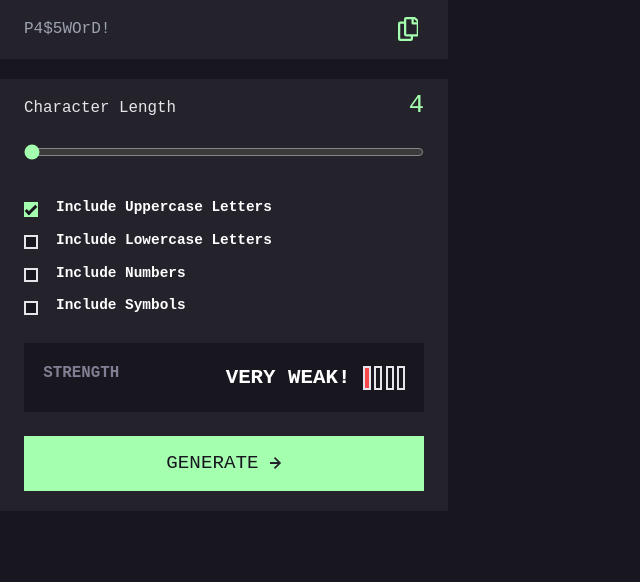
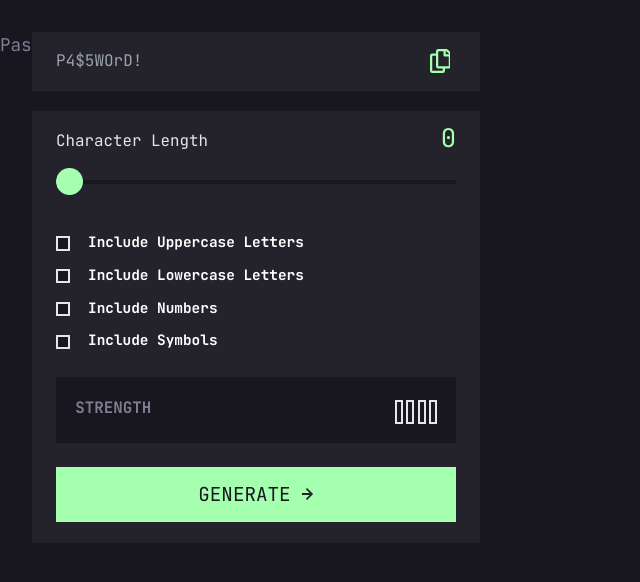
Before and after one commit to Stanley-Adisenu/RandomPasswordGenerator, a React (Vite) app: page / in a window 1280 px wide. Shown: the top 582 px of the page, without its empty margins (0-640 px from the left). Built offline with nearby package versions, Linux system fonts and the light colour scheme.

Commit message:
Range input css is updated. Final work complete

```diff
--- a/src/App.tsx
+++ b/src/App.tsx
@@ -12,14 +12,14 @@ import StrengthMeter from './components/StrengthMeter'
 
 function App() {
   const [password,setPassword] = useState<string | null>(null)
-  const [passwordLength, setPasswordLength] =  useState<number>(4)
-  const [includeUpperCase, setIncludeUppercase] = useState<boolean>(true)
+  const [passwordLength, setPasswordLength] =  useState<number>(0)
+  const [includeUpperCase, setIncludeUppercase] = useState<boolean>(false)
   const [includeLowerCase, setIncludeLowercase] = useState<boolean>(false)
   const [includeNumbers, setincludeNumbers] = useState<boolean>(false)
   const [includeSymbols, setincludeSymbols] = useState<boolean>(false)
   const [copied,setCopied] = useState<boolean>(false)
 
-  const [strength,setStrength]  = useState<string | null>('VERY WEAK!')
+  const [strength,setStrength]  = useState<string | null>('')
 
 
   function handleGeneratePassword(){
@@ -35,27 +35,38 @@ function App() {
 
   const handleCopyClick = () => {
 
+    if (password){
+      navigator.clipboard.writeText(password)
+      setCopied(true);
+      setTimeout(() => {
+        setCopied(false);
+      }, 2000);
+      return
+    }
+    else{
+      setCopied(false)
+    }
 
-    navigator.clipboard.writeText(password)
-    setCopied(true);
-    setTimeout(() => {
-      setCopied(false);
-    }, 2000);
+
   }
 
 
 const handleStrength = ()=>{
   let lvl: number = 0;
-  if (passwordLength >= 8)lvl++;
-  if(includeUpperCase)lvl++
-  if(includeLowerCase)lvl++
-  if(includeNumbers)lvl++
-  if(includeSymbols)lvl++
+  if (passwordLength>0  )lvl++;
+  if(passwordLength>=8 && includeUpperCase)lvl++
+  if(passwordLength>=8 && includeLowerCase)lvl++
+  if(passwordLength>=8 && includeNumbers)lvl++
+  if(passwordLength>=8 && includeSymbols)lvl++
+  if (!includeLowerCase && !includeNumbers && !includeNumbers && !includeSymbols && passwordLength>0 &&!includeUpperCase) lvl = 0;
 
   switch(lvl){
+    case 0:
+      setStrength('');
+      return '';
     case 1:
-      setStrength('VERY WEAK!');
-      return 'VERY WEAK!';
+      setStrength('TOO WEAK!');
+      return 'TOO WEAK!';
     case 2:
       setStrength('WEAK');
       return 'WEAK';
@@ -74,23 +85,11 @@ const handleStrength = ()=>{
   }
 
 
-  alert(lvl)
 
 
 }
 
-  // const handleStrength = ()=>{
-  //   const safety: string | null = document.getElementById('safety').textContent;
 
-  //   if(includeUpperCase==true && includeLowerCase==false && includeNumbers==false && includeSymbols==false){
-  //     setStrength('WEAKEST')
-  //   }
-
-
-  //   // alert(safety)
-
-
-  // }
 
 
   return (
@@ -114,15 +113,7 @@ const handleStrength = ()=>{
 
         <PasswordLength passwordLength={passwordLength} setPasswordLength={setPasswordLength}/>
 
-        {/* <div id='lengthSlide'>
-          <div id='charLength'>
-            <p id='text'>Character Length</p>
-            <p id='digit'>10</p>
-          </div>
-          <div>
-            <input className='range' type="range" min="4" max="12" />
-          </div>
-        </div> */}
+
 
         <div id='options'>
 
@@ -134,22 +125,7 @@ const handleStrength = ()=>{
 
           <IncludeSymbols includeSymbols={includeSymbols} setIncludeSymbols={setincludeSymbols}/>
 
-          {/* <label className="container"><span className='optionText'>Include Uppercase Letters</span>
-          <input type="checkbox" checked="checked"/>
-          <span className="checkmark"></span>
-          </label> */}
-          {/* <label className="container"><span className='optionText'>Include Lowercase Letters</span>
-          <input type="checkbox" />
-          <span className="checkmark"></span>
-          </label> */}
-          {/* <label className="container"><span className='optionText'>Include Numbers</span>
-          <input type="checkbox" />
-          <span className="checkmark"></span>
-          </label> */}
-          {/* <label className="container"><span className='optionText'>Include Symbols</span>
-          <input type="checkbox" />
-          <span className="checkmark"></span>
-          </label> */}
+
 
 
         </div>
@@ -159,17 +135,8 @@ const handleStrength = ()=>{
             <div id='strength'>
               <p>STRENGTH</p>
 
-              <StrengthMeter strength={strength} setStrength={setStrength}/>
-{/*
-              <div id='strengthMeter'>
-                <h6 id='safety'>{strength}</h6>
-                <div id='indicator'>
-                <div className="box" style={{backgroundColor:'#F8CD65'}}></div>
-                <div className="box" style={{backgroundColor:'#F8CD65'}}></div>
-                <div className="box" style={{backgroundColor:'#F8CD65'}}></div>
-                <div className="box"></div>
-                </div>
-              </div> */}
+              <StrengthMeter strength={strength} />
+
 
             </div>
           </div>
@@ -185,13 +152,6 @@ const handleStrength = ()=>{
 
           </div>
 
-
-
-        {/* <div className='w-[20rem] bg-gray p-4'>
-
-          <PasswordLength passwordLength={passwordLength} setPasswordLength={setPasswordLength}/>
-
-        </div>  */}
       </div>
 
     </>
--- a/src/components/PasswordLength.tsx
+++ b/src/components/PasswordLength.tsx
@@ -14,8 +14,9 @@ export default function PasswordLength({passwordLength,setPasswordLength}:Passwo
       <p id='text'>Character Length</p>
       <p id='digit'>{passwordLength}</p>
     </div>
-    <div>
-      <input className='range' type="range" min="4" max="20"  value={passwordLength} onChange={handlePasswordLengthChange}/>
+    <div  >
+      <div className='range'></div>
+      <input className='range' type="range" min="0" max="20"  value={passwordLength} onChange={handlePasswordLengthChange}/>
     </div>
   </div>
   )
--- a/src/components/StrengthMeter.tsx
+++ b/src/components/StrengthMeter.tsx
@@ -1,11 +1,22 @@
 type StrengthMeterProps = {
     strength: string | null
-    setStrength: (length:string)=> void
 }
 
-export default function StrengthMeter({strength,setStrength}:StrengthMeterProps) {
+export default function StrengthMeter({strength}:StrengthMeterProps) {
     switch (strength) {
-        case 'VERY WEAK!':
+        case '':
+            return (
+                <div id='strengthMeter'>
+                    <h6 id='safety'>{strength}</h6>
+                    <div id='indicator'>
+                    <div className="box" ></div>
+                    <div className="box" ></div>
+                    <div className="box" ></div>
+                    <div className="box" ></div>
+                    </div>
+                  </div>
+              );
+        case 'TOO WEAK!':
           return (
             <div id='strengthMeter'>
             <h6 id='safety'>{strength}</h6>
@@ -55,7 +66,17 @@ export default function StrengthMeter({strength,setStrength}:StrengthMeterProps)
           );
 
         default:
-          return null;
+            return (
+                <div id='strengthMeter'>
+                    <h6 id='safety'>{strength}</h6>
+                    <div id='indicator'>
+                    <div className="box" ></div>
+                    <div className="box" ></div>
+                    <div className="box" ></div>
+                    <div className="box" ></div>
+                    </div>
+                  </div>
+              );
       }
 
 }
--- a/src/index.css
+++ b/src/index.css
@@ -4,8 +4,18 @@
 
 @import url('https://fonts.googleapis.com/css2?family=JetBrains+Mono:ital,wght@0,100..800;1,100..800&display=swap');
 
+@font-face {
+  font-family: 'Font1';
+  src: url('./assets/fonts/JetBrainsMono-VariableFont_wght.ttf');
+}
+
+@font-face {
+  font-family: 'font2';
+  src: url('./assets/fonts/JetBrainsMono-Italic-VariableFont_wght.ttf');
+}
+
 body{
-  font-family: "JetBrains Mono", monospace;
+  font-family: 'font1';
   background-color: #18171F ;
   color: white;
 }
@@ -22,6 +32,7 @@ body{
   width:28rem;
   height:27rem;
   position: relative;
+  margin: 2rem 2rem;
 }
 
 #passSpace{
@@ -87,14 +98,44 @@ body{
   margin-top: 0.22rem;
 }
 
-input[type="range"] {
-  /* appearance: none; */
+/* input[type="range"] {
+  appearance: none;
 	width: 100%;
-  height: 1rem;
+  height: 0.4rem;
   margin-top: 1.2rem;
   accent-color: #A4FFAF;
-  background-color: green;
+  background-color: #18171F;
 }
+
+input[type="range"]::-webkit-slider-thumb{
+  -webkit-appearance: none;
+  appearance: none;
+  background: #E6E5EA;
+  border: 2px solid #E6E5EA;
+  height: 1rem;
+  width: 1rem;
+  border-radius: 50%;
+  box-shadow: -30rem 30.4rem 0rem 30rem  #A4FFAF ;
+
+
+}
+input[type="range"]::-webkit-slider-thumb:hover{
+  -webkit-appearance: none;
+  appearance: none;
+  border: 2px solid #A4FFAF;
+  background: #18171F;
+  cursor: grab;
+
+}
+input[type="range"]::-webkit-slider-runnable-track{
+  -webkit-appearance: none;
+  overflow: hidden;
+  width: 0.3rem;
+
+
+
+} */
+
 
 #options{
   display: flex;
@@ -257,3 +298,184 @@ input[type="range"] {
   }
 
 }
+
+
+
+
+
+
+
+
+
+
+
+
+
+
+
+
+
+
+
+/* === range theme and appearance === */
+input[type="range"] {
+	font-size: 1.5rem;
+  margin-top: 0.7rem;
+	width: 100%;
+}
+
+input[type="range"] {
+	color: #A4FFAF;
+	--thumb-height: 1.125em;
+	--track-height: 0.125em;
+	--track-color: #18171F ;
+	--brightness-hover: 180%;
+	--brightness-down: 180%;
+	--clip-edges: 0.125em;
+}
+
+
+input[type="range"] {
+	background: #24232C;
+	overflow: hidden;
+}
+
+input[type="range"]:active {
+	cursor: grabbing;
+}
+
+
+
+/* === WebKit specific styles === */
+input[type="range"],
+input[type="range"]::-webkit-slider-runnable-track,
+input[type="range"]::-webkit-slider-thumb {
+	-webkit-appearance: none;
+	transition: all ease 100ms;
+	height: var(--thumb-height);
+}
+
+input[type="range"]::-webkit-slider-runnable-track,
+input[type="range"]::-webkit-slider-thumb {
+	position: relative;
+
+}
+
+input[type="range"]::-webkit-slider-thumb {
+	--thumb-radius: calc((var(--thumb-height) * 0.5) - 1px);
+	--clip-top: calc((var(--thumb-height) - var(--track-height)) * 0.5 - 0.5px);
+	--clip-bottom: calc(var(--thumb-height) - var(--clip-top));
+	--clip-further: calc(100% + 1px);
+	--box-fill: calc(-100vmax - var(--thumb-width, var(--thumb-height))) 0 0
+		100vmax currentColor;
+
+	width: var(--thumb-width, var(--thumb-height));
+	background: linear-gradient(#18171F 0 0) scroll no-repeat left center /
+		0% calc(var(--track-height) );
+	background-color: currentColor;
+	box-shadow: var(--box-fill);
+	border-radius: var(--thumb-width, var(--thumb-height));
+  border-color: #A4FFAF;
+
+	filter: brightness(100%);
+	clip-path: polygon(
+		100% -1px,
+		var(--clip-edges) -1px,
+		0 var(--clip-top),
+		-100vmax var(--clip-top),
+		-100vmax var(--clip-bottom),
+		0 var(--clip-bottom),
+		var(--clip-edges) 100%,
+		var(--clip-further) var(--clip-further)
+	);
+}
+
+input[type="range"]:hover::-webkit-slider-thumb {
+	filter: brightness(var(--brightness-hover));
+	cursor: grab;
+  background-color: #18171F;
+  color: #53e753;
+  border: 2px solid #53e753;
+
+}
+
+
+
+input[type="range"]:active::-webkit-slider-thumb {
+	filter: brightness(var(--brightness-down));
+	cursor: grabbing;
+}
+
+input[type="range"]::-webkit-slider-runnable-track {
+	background: linear-gradient(var(--track-color) 0 0) scroll no-repeat center /
+		100% calc(var(--track-height) + 1px);
+}
+
+input[type="range"]:disabled::-webkit-slider-thumb {
+	cursor: not-allowed;
+}
+
+/* === Firefox specific styles === */
+input[type="range"],
+input[type="range"]::-moz-range-track,
+input[type="range"]::-moz-range-thumb {
+	appearance: none;
+	transition: all ease 100ms;
+	height: var(--thumb-height);
+}
+
+input[type="range"]::-moz-range-track,
+input[type="range"]::-moz-range-thumb,
+input[type="range"]::-moz-range-progress {
+	background: #24232C;
+}
+
+input[type="range"]::-moz-range-thumb {
+	background: currentColor;
+	border: 0;
+	width: var(--thumb-width, var(--thumb-height));
+	border-radius: var(--thumb-width, var(--thumb-height));
+	cursor: grab;
+}
+
+input[type="range"]:active::-moz-range-thumb {
+	cursor: grabbing;
+}
+
+input[type="range"]::-moz-range-track {
+	width: 100%;
+	background: var(--track-color);
+}
+
+input[type="range"]::-moz-range-progress {
+	appearance: none;
+	background: currentColor;
+	transition-delay: 30ms;
+}
+
+input[type="range"]::-moz-range-track,
+input[type="range"]::-moz-range-progress {
+	height: calc(var(--track-height) + 1px);
+	border-radius: var(--track-height);
+}
+
+input[type="range"]::-moz-range-thumb,
+input[type="range"]::-moz-range-progress {
+	filter: brightness(100%);
+}
+
+input[type="range"]:hover::-moz-range-thumb,
+input[type="range"]:hover::-moz-range-progress {
+	filter: brightness(var(--brightness-hover));
+  background-color: #A4FFAF;
+  color: #A4FFAF;
+}
+
+input[type="range"]:active::-moz-range-thumb,
+input[type="range"]:active::-moz-range-progress {
+	filter: brightness(var(--brightness-down));
+}
+
+input[type="range"]:disabled::-moz-range-thumb {
+	cursor: not-allowed;
+}
```
Also changed, not shown: 1 other file (tests, documents, lock files or other folders).
